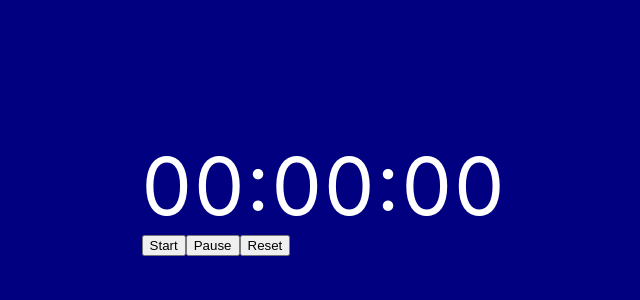
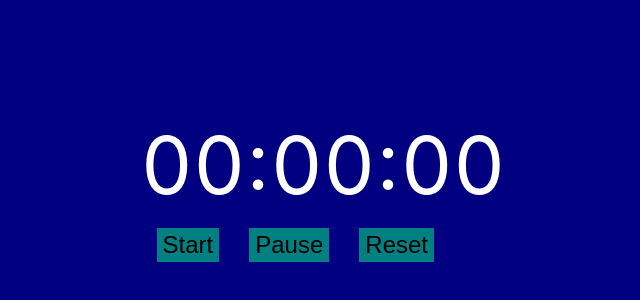
Before and after one commit to ajrac/timer, a React (Create React App) app: page / in a window 1280 px wide. Shown: the part 204-504 px from the top of the page, without its empty margins (316-956 px from the left). Built offline with nearby package versions, Linux system fonts and the light colour scheme.

Commit message:
Buttons, Styling of buttons

```diff
--- a/src/Components/Controls/Controls.css
+++ b/src/Components/Controls/Controls.css
@@ -0,0 +1,8 @@
+.controls-container button{
+    margin: 15px;
+    border: none;
+    background-color: teal;
+    padding: 3px 6px;
+    font-size: 1.5rem;
+    cursor: pointer;
+}
--- a/src/Components/Controls/Controls.tsx
+++ b/src/Components/Controls/Controls.tsx
@@ -1,4 +1,5 @@
 import React from "react";
+import './Controls.css';
 
 type Props = {
     setTimeSeconds: Function
```
